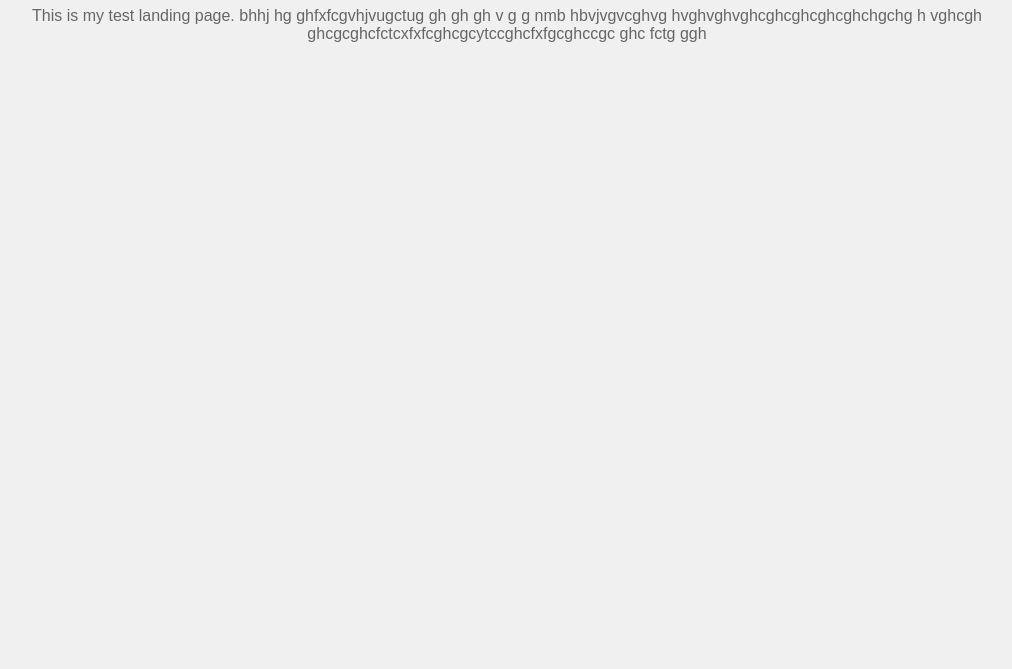
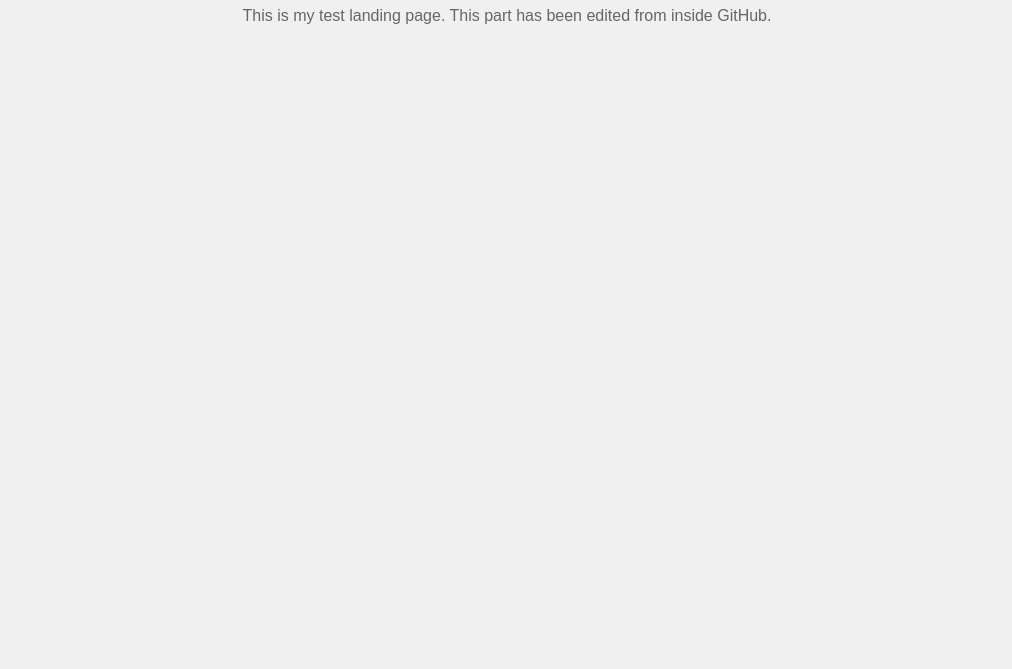
Before and after one commit to Bobby252525/WebPage-Testing, a plain HTML site: page Website.html in a window 1280 px wide. Shown: the part 131-800 px from the top of the page, without its empty margins (133-1145 px from the left). Drawn offline with Linux system fonts and the light colour scheme.

Commit message:
Edit landing page content in Website.html

```diff
--- a/Website.html
+++ b/Website.html
@@ -27,7 +27,7 @@
 <body>
 
   <h1>Hello, World!</h1>
-  <p>This is my test landing page. bhhj hg ghfxfcgvhjvugctug gh gh gh v g g nmb hbvjvgvcghvg hvghvghvghcghcghcghcghchgchg h vghcgh ghcgcghcfctcxfxfcghcgcytccghcfxfgcghccgc ghc fctg ggh</p>
+  <p>This is my test landing page. This part has been edited from inside GitHub.</p>
 
 
 </body>
```
